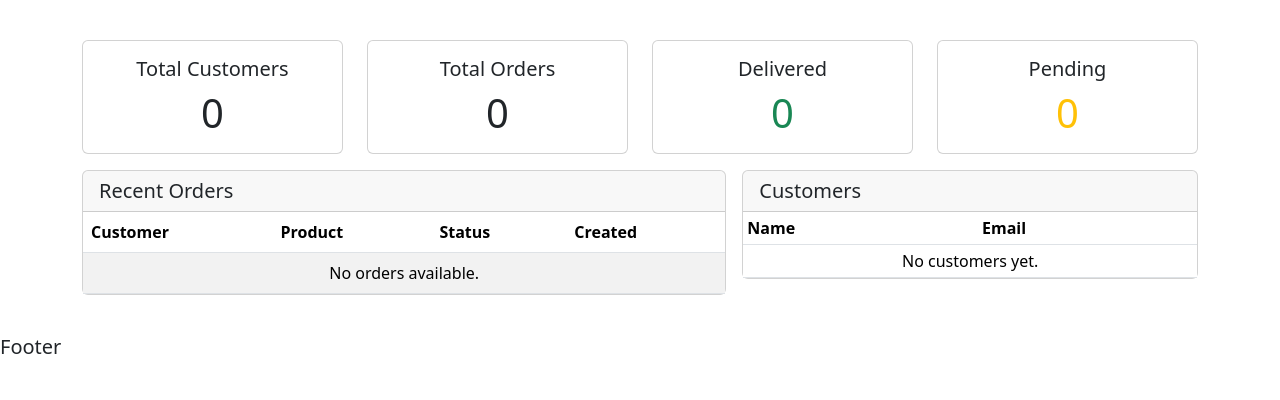
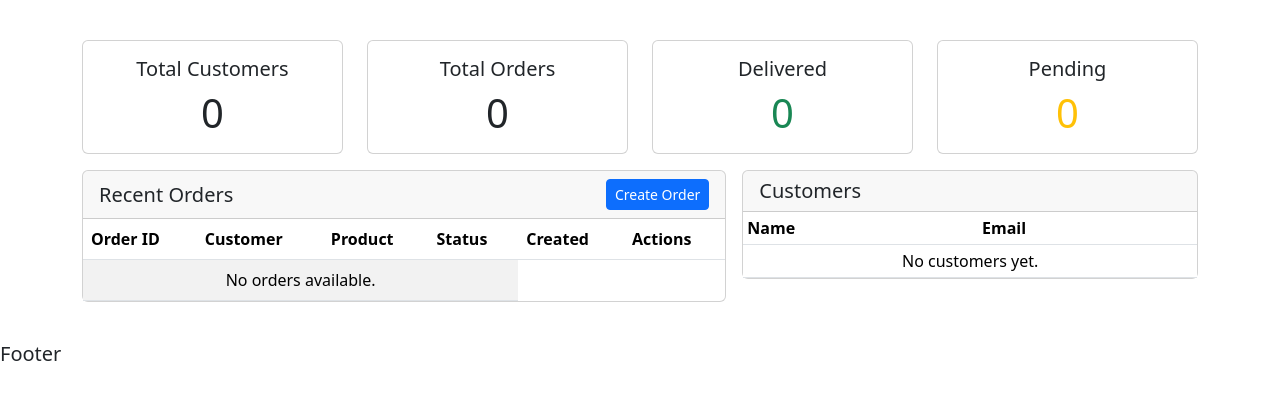
Before and after one commit to SHRI171981/django-learning, a Django app: page / in a window 1280 px wide. Shown: the part 56-456 px from the top of the page. Run offline with Django 5.2, Linux system fonts and the light colour scheme.

Commit message:
video11: CRUD operations

```diff
--- a/crm/accounts/models.py
+++ b/crm/accounts/models.py
@@ -45,3 +45,6 @@ class Order(models.Model):
     product = models.ForeignKey(Product, null=True, on_delete=models.SET_NULL)
     date_created = models.DateTimeField(auto_now_add=True)
     status = models.CharField(max_length=200, null=True, choices=STATUS) # choices is used to limit the options for the field to a predefined set of values.
+
+    def __str__(self):
+        return f"{self.product.name} ordered by {self.customer.name}"
--- a/crm/accounts/templates/accounts/dashboard.html
+++ b/crm/accounts/templates/accounts/dashboard.html
@@ -40,26 +40,34 @@
     <div class="row g-3">
         <div class="col-md-7">
             <div class="card">
-                <div class="card-header">
+                <div class="card-header d-flex justify-content-between align-items-center">
                     <h5 class="mb-0">Recent Orders</h5>
+                    <h5 class="mb-0 float-end"><a href="{% url 'create_order' %}" class="btn btn-sm btn-primary">Create Order</a></h5>
                 </div>
                 <div class="card-body p-0">
                     <table class="table table-striped mb-0">
                         <thead>
                             <tr>
+                                <th>Order ID</th>
                                 <th>Customer</th>
                                 <th>Product</th>
                                 <th>Status</th>
                                 <th>Created</th>
+                                <th>Actions</th>
                             </tr>
                         </thead>
                         <tbody>
                             {% for order in orders %}
                             <tr>
+                                <td>{{ order.id }}</td>
                                 <td><a href="{% url 'customer' order.customer.id %}">{{ order.customer.name }}</a></td>
                                 <td><a href="{% url 'product' order.product.id %}">{{ order.product.name }}</a></td>
                                 <td>{{ order.status }}</td>
                                 <td>{{ order.date_created|date:"Y-m-d H:i" }}</td>
+                                <td>
+                                    <a href="{% url 'update_order' order.id %}" class="btn btn-sm btn-secondary">Edit</a>
+                                    <a href="{% url 'delete_order' order.id %}" class="btn btn-sm btn-danger">Delete</a>
+                                </td>
                             </tr>
                             {% empty %}
                             <tr>
--- a/crm/accounts/urls.py
+++ b/crm/accounts/urls.py
@@ -7,4 +7,8 @@ urlpatterns = [
     path('customers/', views.customers, name='customers'),
     path('customer/<str:pk_test>/', views.customer, name='customer'),
     path('product/<str:pk_test>/', views.product, name='product'),
+
+    path('create_order/', views.createOrder, name='create_order'),
+    path('update_order/<str:pk_test>/', views.updateOrder, name='update_order'),
+    path('delete_order/<str:pk_test>/', views.deleteOrder, name='delete_order'),
 ]
--- a/crm/accounts/views.py
+++ b/crm/accounts/views.py
@@ -1,6 +1,7 @@
-from django.shortcuts import render
+from django.shortcuts import render, redirect
 from django.http import HttpResponse
 from .models import Product, Customer, Order
+from .forms import OrderForm
 
 # Dashboard view
 def home(request):
@@ -51,3 +52,35 @@ def product(request, pk_test):
         'product': product
     }
     return render(request, 'accounts/single_product.html', context)
+
+
+def createOrder(request):
+    form = OrderForm()
+    if request.method == 'POST':
+        form = OrderForm(request.POST)
+        if form.is_valid():
+            form.save()
+            return redirect('/')
+    context = {'form': form }
+    return render(request, 'accounts/order_form.html', context)
+
+
+def updateOrder(request, pk_test):
+    order = Order.objects.get(id=pk_test)
+    form = OrderForm(instance=order)
+    if request.method == 'POST':
+        form = OrderForm(request.POST, instance=order) # instance=order argument is used to specify that the form should be pre-populated with the existing data of the order being updated. This allows the user to see the current values and make changes to them.
+        if form.is_valid():
+            form.save()
+            return redirect('/')
+    context = {'form': form }
+    return render(request, 'accounts/order_form.html', context)
+
+
+def deleteOrder(request, pk_test):
+    order = Order.objects.get(id=pk_test)
+    if request.method == 'POST':
+        order.delete()
+        return redirect('/')
+    context = {'item': order }
+    return render(request, 'accounts/delete_order.html', context)
```
Also changed, not shown: crm/accounts/forms.py (added, +7 -0 lines), crm/accounts/templates/accounts/delete_order.html (added, +12 -0 lines), crm/accounts/templates/accounts/order_form.html (added, +11 -0 lines).
